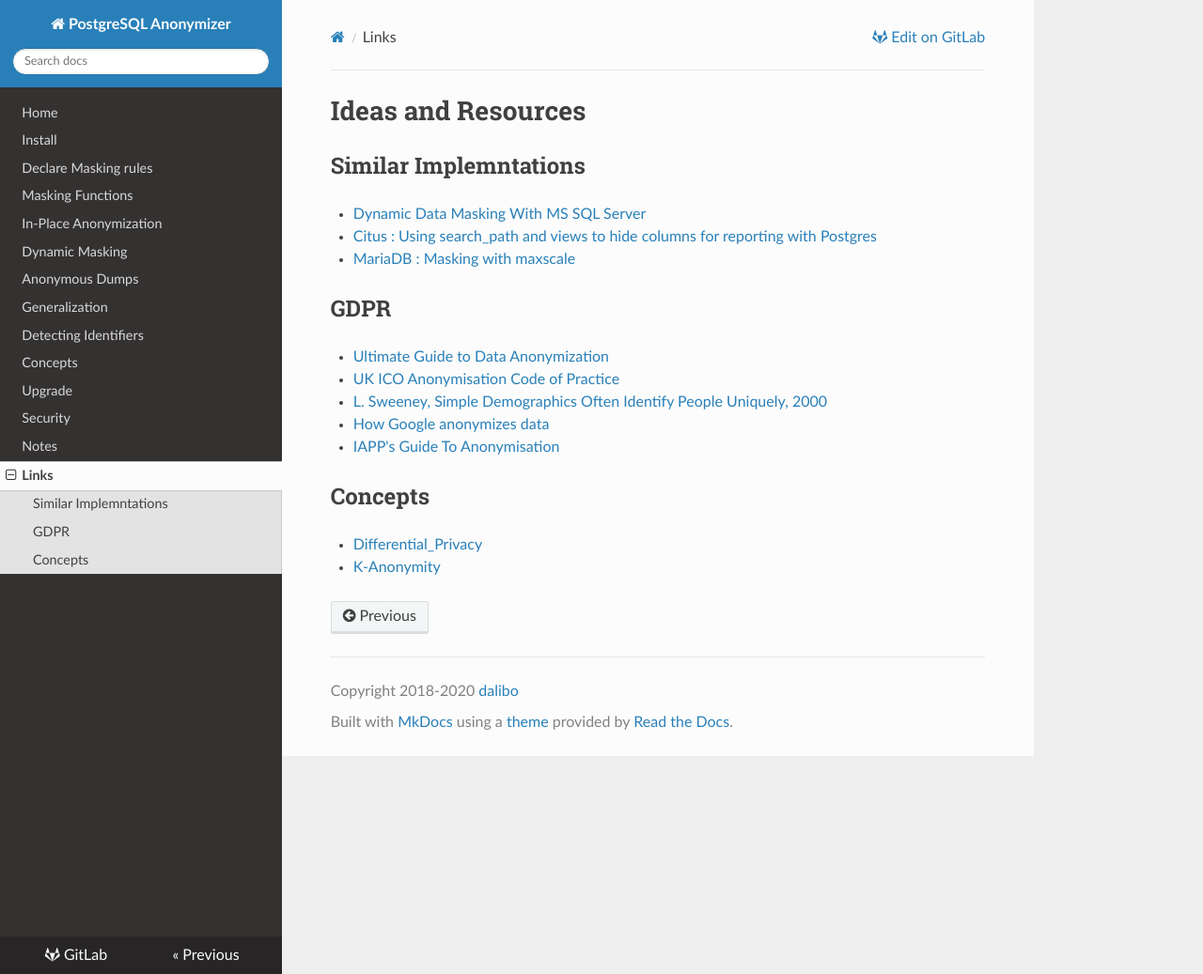
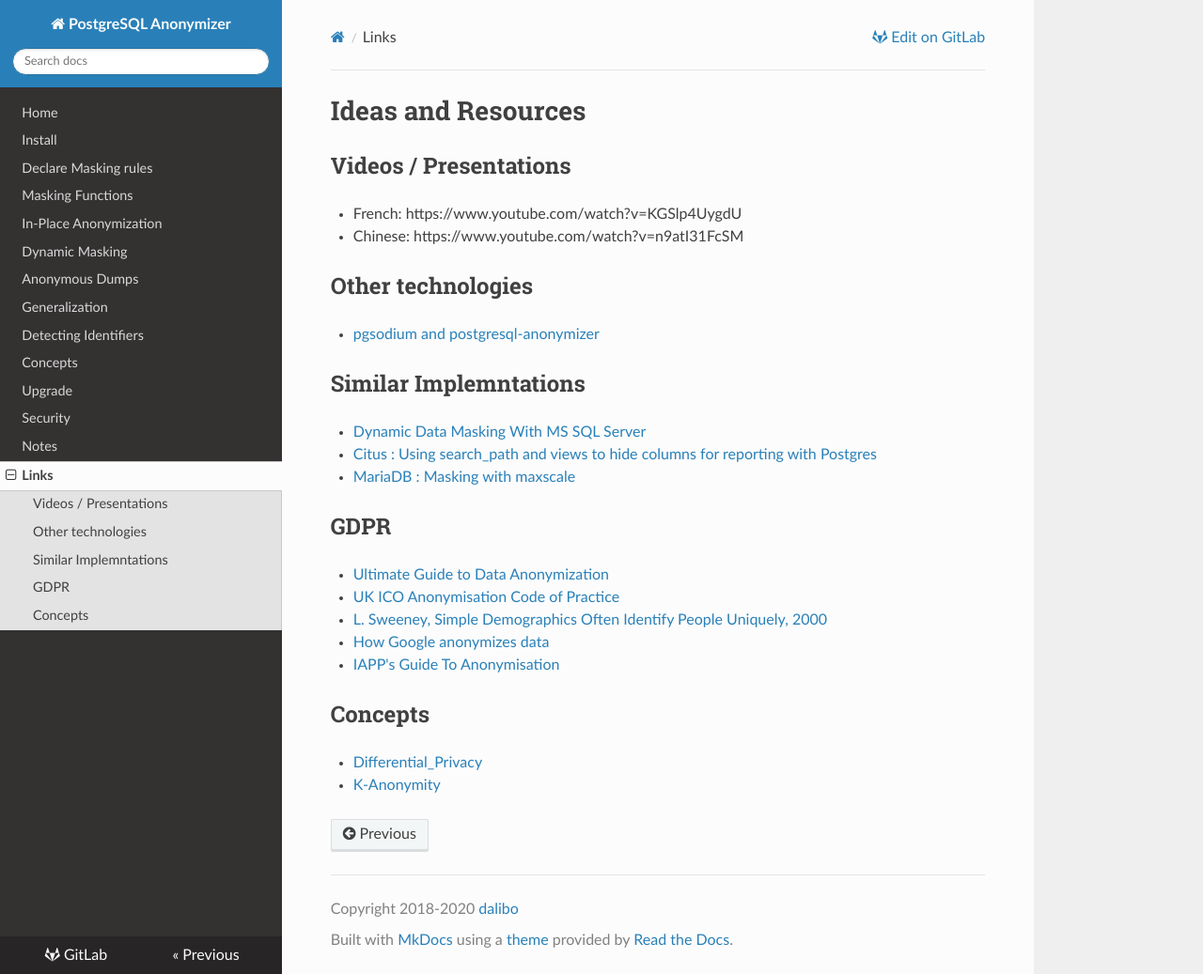
Before and after one commit to neondatabase/postgresql_anonymizer, an MkDocs documentation site: the page built from docs/links.md, in a window 1280 px wide and 1037 px high. Shown: the whole window at 94% size. Built offline with MkDocs 1.6.1, drawn with Linux system fonts in a browser that asks for light colours; nearby versions of some CDN libraries.

Commit message:
Update links.md

```diff
--- a/docs/links.md
+++ b/docs/links.md
@@ -1,6 +1,16 @@
 Ideas and Resources
 ================================================================================
 
+Videos / Presentations
+--------------------------------------------------------------------------------
+
+* French: https://www.youtube.com/watch?v=KGSlp4UygdU
+* Chinese: https://www.youtube.com/watch?v=n9atI31FcSM
+
+Other technologies
+--------------------------------------------------------------------------------
+
+* [pgsodium and postgresql-anonymizer](https://github.com/michelp/pgsodium/blob/michelp/anonymizer-example/example/PgSodiumAnonymizer.ipynb)
 
 Similar Implemntations
 --------------------------------------------------------------------------------
```
